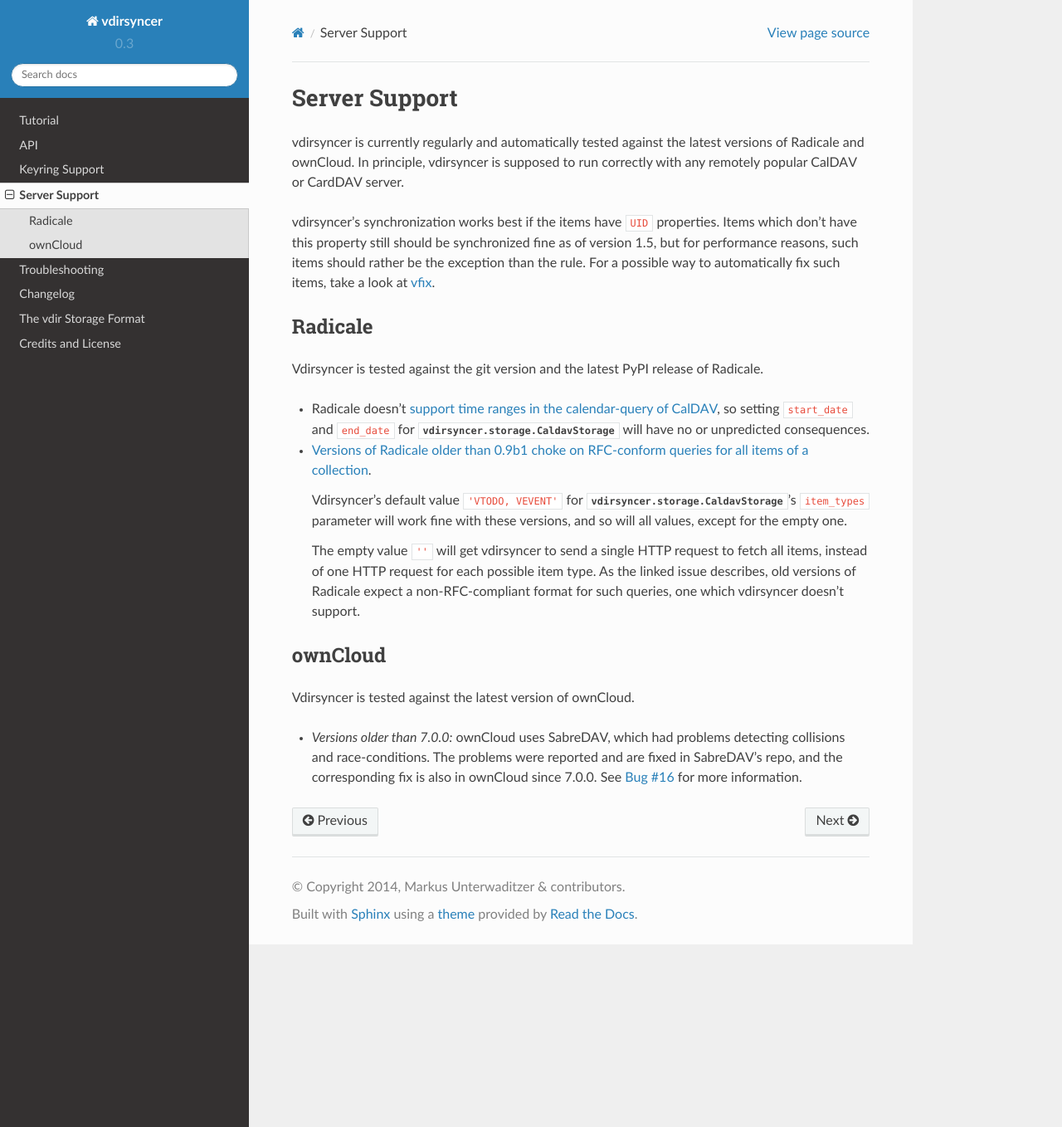
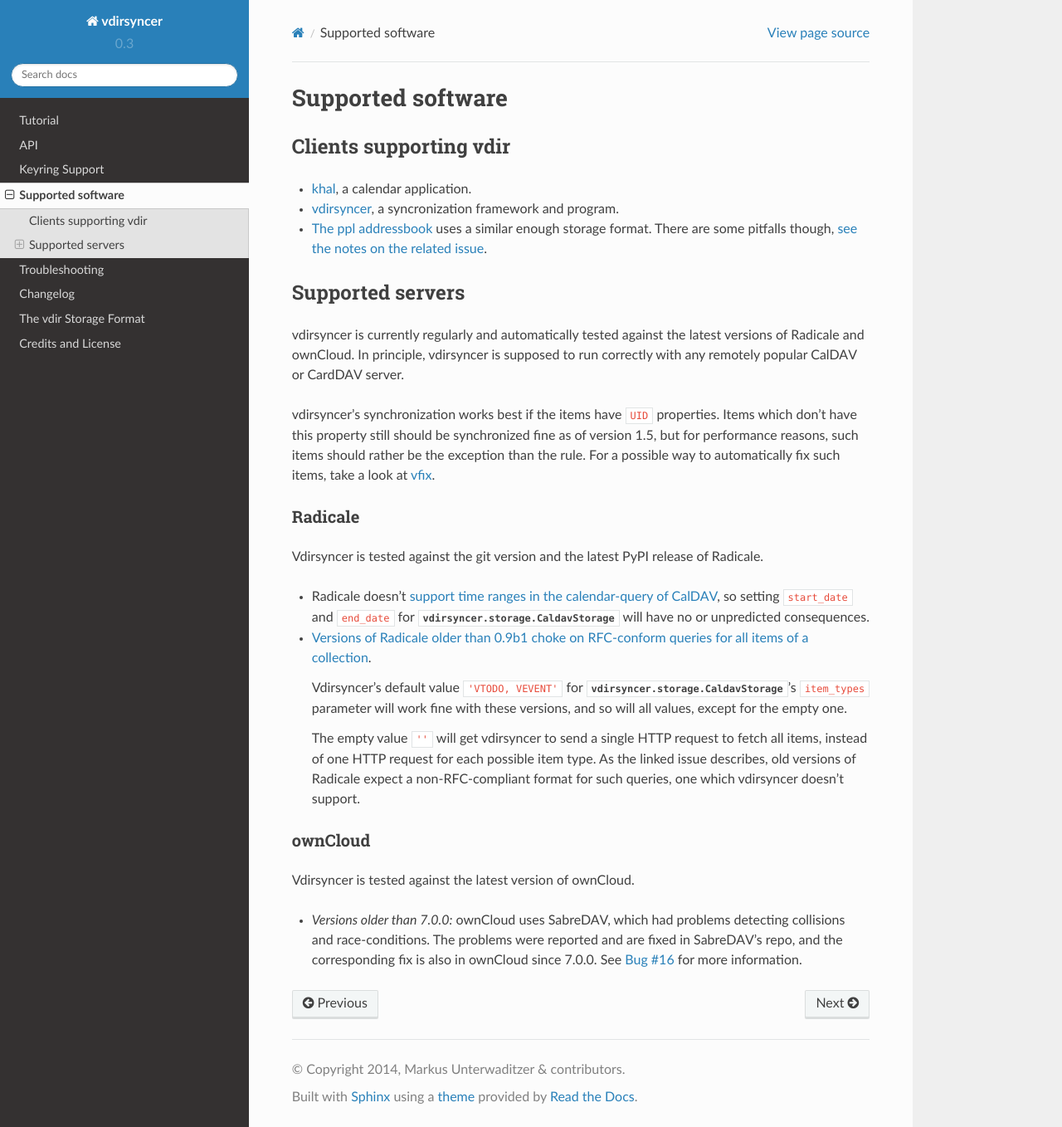
Before and after one commit to pimutils/vdirsyncer, a Sphinx documentation site: the page built from docs/supported.rst, in a window 1280 px wide and 1358 px high. Shown: the whole window at 83% size. Built offline with Sphinx 7.4.7 and the Read the Docs theme 2.0.0, drawn with Linux system fonts in a browser that asks for light colours.

Commit message:
Add supported software

```diff
--- a/docs/index.rst
+++ b/docs/index.rst
@@ -18,7 +18,7 @@
    tutorial
    api
    keyring
-   server_support
+   supported
    troubleshooting
    changelog
    vdir
--- a/docs/server_support.rst
+++ b/docs/supported.rst
@@ -1,6 +1,21 @@
-==============
-Server Support
-==============
+==================
+Supported software
+==================
+
+Clients supporting vdir
+=======================
+
+- `khal <http://lostpackets.de/khal/>`_, a calendar application.
+
+- `vdirsyncer <http://vdirsyncer.readthedocs.org/>`_, a syncronization
+  framework and program.
+
+- `The ppl addressbook <http://ppladdressbook.org/>`_ uses a similar enough
+  storage format. There are some pitfalls though, `see the notes on the related
+  issue <https://github.com/hnrysmth/ppl/issues/47>`_.
+
+Supported servers
+=================
 
 vdirsyncer is currently regularly and automatically tested against the latest
 versions of Radicale and ownCloud. In principle, vdirsyncer is supposed to run
@@ -13,7 +28,7 @@
 take a look at `vfix <https://github.com/geier/vfix>`_.
 
 Radicale
-========
+--------
 
 Vdirsyncer is tested against the git version and the latest PyPI release of
 Radicale.
@@ -38,7 +53,7 @@
   support.
 
 ownCloud
-========
+--------
 
 Vdirsyncer is tested against the latest version of ownCloud.
 
```
Also changed, not shown: 1 other file.
